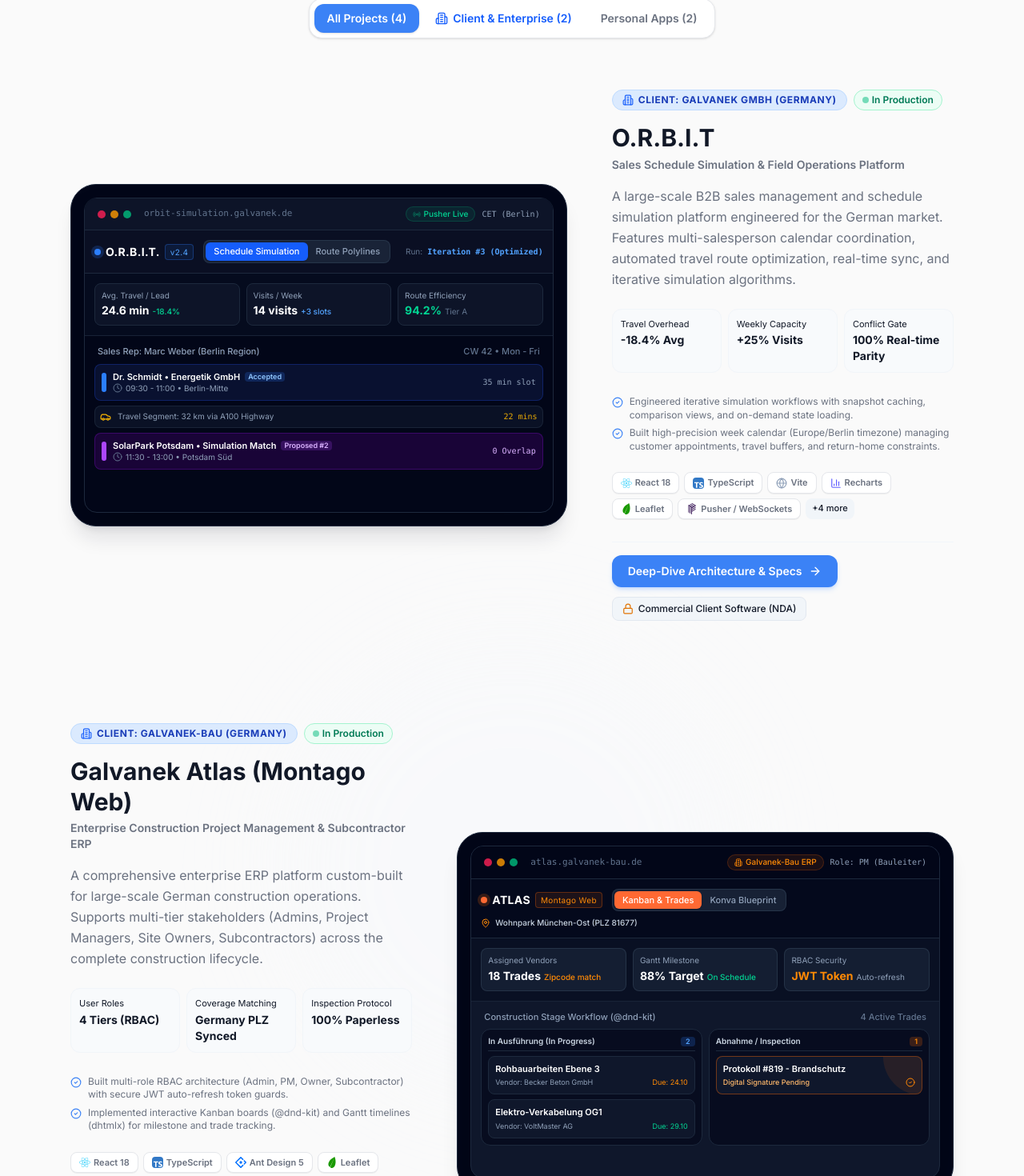
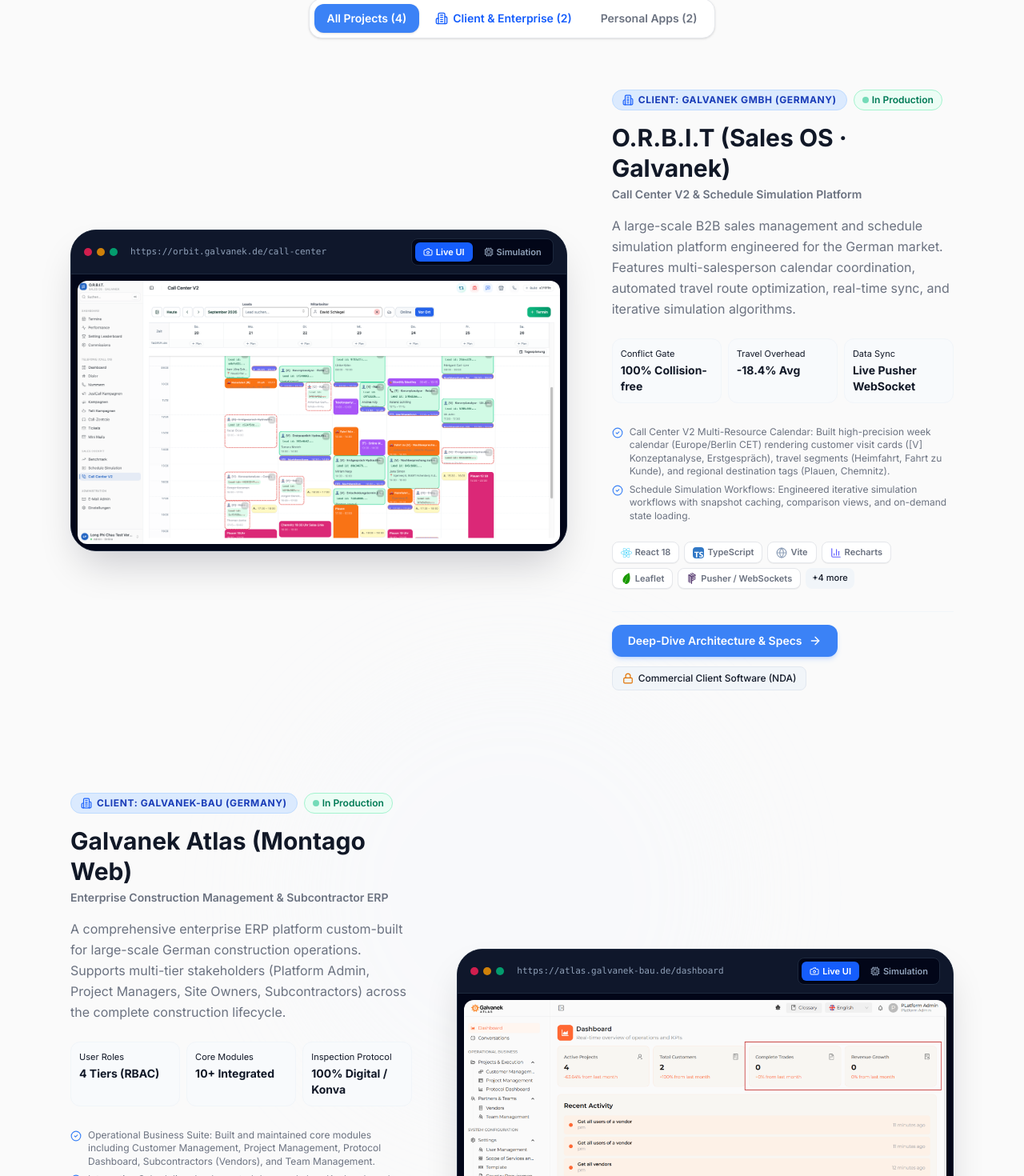
Before and after one commit to Vileyy/viley-portfolio, a React (Vite) app: page / in a window 1280 px wide. Shown: the part 4560-6030 px from the top of the page at 80% size. Built offline with nearby package versions, Linux system fonts and the light colour scheme.

Commit message:
feat: integrate real production screenshots and interactive toggle for Orbit and Atlas

```diff
--- a/src/components/sections/Projects.tsx
+++ b/src/components/sections/Projects.tsx
@@ -18,7 +18,10 @@ import {
   ShieldCheck,
   TestTube,
   ArrowRight,
-  CheckCircle2
+  CheckCircle2,
+  Maximize2,
+  Camera,
+  Cpu
 } from 'lucide-react';
 import type { Project, ProjectCategory } from '../../types';
 
@@ -40,6 +43,8 @@ import { TbBrandReactNative } from 'react-icons/tb';
 
 import haloraCosmeticImg from '../../assets/halora_cosmetic.png';
 import haloraCosmeticWebImg from '../../assets/halora_cosmetic_web.png';
+import orbitImg from '../../assets/orbit_galvanek.png';
+import atlasImg from '../../assets/atlas_galvanek.png';
 import { ProjectMockup } from './ProjectMockup';
 import { ProjectDetailModal } from './ProjectDetailModal';
 
@@ -73,32 +78,41 @@ const getTechIcon = (tech: string) => {
 export const Projects: React.FC = () => {
   const [selectedCategory, setSelectedCategory] = useState<ProjectCategory>('all');
   const [activeModalProject, setActiveModalProject] = useState<Project | null>(null);
+  const [activeViews, setActiveViews] = useState<Record<string, 'screenshot' | 'interactive'>>({
+    orbit: 'screenshot',
+    atlas: 'screenshot'
+  });
+
+  const toggleView = (projectId: string, view: 'screenshot' | 'interactive') => {
+    setActiveViews(prev => ({ ...prev, [projectId]: view }));
+  };
 
   const projects: Project[] = [
     {
       id: 'orbit',
-      title: 'O.R.B.I.T',
-      subtitle: 'Sales Schedule Simulation & Field Operations Platform',
+      title: 'O.R.B.I.T (Sales OS · Galvanek)',
+      subtitle: 'Call Center V2 & Schedule Simulation Platform',
       category: 'client',
       clientName: 'Galvanek GmbH (Germany)',
       companyName: 'AutoMate Solutions',
-      role: 'Frontend Developer (Owner of Schedule Simulation Module)',
+      role: 'Frontend Developer (Schedule Simulation & Call Center V2)',
       period: '2025 - Present',
       description: 'A large-scale B2B sales management and schedule simulation platform engineered for the German market. Features multi-salesperson calendar coordination, automated travel route optimization, real-time sync, and iterative simulation algorithms.',
-      longDescription: 'Independently owned and developed the Schedule Simulation module, enabling dispatchers to simulate, optimize, and analyze customer visit itineraries with zero overlap and minimal travel overhead.',
+      longDescription: 'Owned and developed the Schedule Simulation engine and Call Center V2 calendar, enabling sales dispatchers to model visit itineraries with zero overlap, automated travel segments, and minimal travel overhead.',
       highlights: [
-        'Engineered iterative simulation workflows with snapshot caching, comparison views, and on-demand state loading.',
-        'Built high-precision week calendar (Europe/Berlin timezone) managing customer appointments, travel buffers, and return-home constraints.',
-        'Integrated Leaflet map polylines for real-time route visualization synchronized with calendar state.',
-        'Developed derived KPI dashboards using Recharts (average travel per lead, visits per week, efficiency ratio).',
-        'Integrated real-time synchronization via Pusher WebSockets and built comprehensive E2E test suites with Playwright & Bun test.'
+        'Call Center V2 Multi-Resource Calendar: Built high-precision week calendar (Europe/Berlin CET) rendering customer visit cards ([V] Konzeptanalyse, Erstgespräch), travel segments (Heimfahrt, Fahrt zu Kunde), and regional destination tags (Plauen, Chemnitz).',
+        'Schedule Simulation Workflows: Engineered iterative simulation workflows with snapshot caching, comparison views, and on-demand state loading.',
+        'Geospatial & Route Polylines: Integrated Leaflet map polylines for real-time route visualization synchronized with calendar state.',
+        'Derived Analytics & KPI Dashboards: Developed KPI dashboards using Recharts (average travel per lead, visits per week, efficiency ratio).',
+        'Real-time Sync & Testing: Integrated Pusher WebSockets for instant multi-user state synchronization and built comprehensive E2E test suites with Playwright & Bun test.'
       ],
       metrics: [
+        { label: 'Conflict Gate', value: '100% Collision-free' },
         { label: 'Travel Overhead', value: '-18.4% Avg' },
-        { label: 'Weekly Capacity', value: '+25% Visits' },
-        { label: 'Conflict Gate', value: '100% Real-time Parity' }
+        { label: 'Data Sync', value: 'Live Pusher WebSocket' }
       ],
       technologies: ['React 18', 'TypeScript', 'Vite', 'Recharts', 'Leaflet', 'Pusher / WebSockets', 'FullCalendar', 'TanStack Query', 'Playwright', 'Bun test'],
+      imageUrl: orbitImg,
       mockupType: 'orbit',
       confidential: true,
       featured: true
@@ -106,27 +120,28 @@ export const Projects: React.FC = () => {
     {
       id: 'atlas',
       title: 'Galvanek Atlas (Montago Web)',
-      subtitle: 'Enterprise Construction Project Management & Subcontractor ERP',
+      subtitle: 'Enterprise Construction Management & Subcontractor ERP',
       category: 'client',
       clientName: 'Galvanek-Bau (Germany)',
       companyName: 'AutoMate Solutions',
       role: 'Frontend Developer',
       period: '2025 - Present',
-      description: 'A comprehensive enterprise ERP platform custom-built for large-scale German construction operations. Supports multi-tier stakeholders (Admins, Project Managers, Site Owners, Subcontractors) across the complete construction lifecycle.',
-      longDescription: 'Engineered core workflows including subcontractor assignment, site management, dynamic inspection reports, and architectural blueprint markup.',
+      description: 'A comprehensive enterprise ERP platform custom-built for large-scale German construction operations. Supports multi-tier stakeholders (Platform Admin, Project Managers, Site Owners, Subcontractors) across the complete construction lifecycle.',
+      longDescription: 'Engineered core operational workflows including subcontractor vendor assignment, site management, dynamic inspection reports, and architectural blueprint markup.',
       highlights: [
-        'Built multi-role RBAC architecture (Admin, PM, Owner, Subcontractor) with secure JWT auto-refresh token guards.',
-        'Implemented interactive Kanban boards (@dnd-kit) and Gantt timelines (dhtmlx) for milestone and trade tracking.',
-        'Developed architectural blueprint defect annotation tool using Konva canvas for on-site protocol inspections.',
-        'Integrated geospatial maps with Germany 5-digit postcode (PLZ) database for subcontractor radius assignment.',
-        'Built complex multi-step report builders, digital signature verification, and real-time status push via Pusher.'
+        'Operational Business Suite: Built and maintained core modules including Customer Management, Project Management, Protocol Dashboard, Subcontractors (Vendors), and Team Management.',
+        'Interactive Scheduling: Implemented drag-and-drop Kanban boards (@dnd-kit) and interactive Gantt charts (dhtmlx) for milestone and trade tracking.',
+        'Architectural Blueprint Markup: Developed defect inspection annotation tool using Konva canvas for on-site protocol inspections directly on architectural plans.',
+        'Geospatial Vendor Matching: Integrated Leaflet maps with Germany 5-digit postcode (PLZ) database for subcontractor radius assignment.',
+        'System Settings & Live Audit Feed: Built User Management with RBAC, Service Catalog, and real-time operational Activity Logs tracking all vendor actions.'
       ],
       metrics: [
         { label: 'User Roles', value: '4 Tiers (RBAC)' },
-        { label: 'Coverage Matching', value: 'Germany PLZ Synced' },
-        { label: 'Inspection Protocol', value: '100% Paperless' }
+        { label: 'Core Modules', value: '10+ Integrated' },
+        { label: 'Inspection Protocol', value: '100% Digital / Konva' }
       ],
       technologies: ['React 18', 'TypeScript', 'Ant Design 5', 'Leaflet', 'Konva (Canvas)', 'DHTMLX Gantt', '@dnd-kit', 'Pusher WebSockets', 'JWT / RBAC'],
+      imageUrl: atlasImg,
       mockupType: 'atlas',
       confidential: true,
       featured: true
@@ -254,6 +269,7 @@ export const Projects: React.FC = () => {
             const isEven = index % 2 === 0;
             const isClientProject = project.category === 'client';
             const isMobileApp = project.technologies.includes('React Native (Expo)');
+            const currentView = activeViews[project.id] || 'screenshot';
 
             return (
               <motion.div
@@ -268,12 +284,79 @@ export const Projects: React.FC = () => {
                     transition={{ duration: 0.3 }}
                     className={`relative overflow-hidden rounded-[2rem] border transition-all duration-300 ${
                       isClientProject
-                        ? 'border-slate-800 bg-slate-950 p-2 sm:p-4 shadow-xl shadow-slate-900/10'
+                        ? 'border-slate-800 bg-slate-950 shadow-2xl shadow-slate-950/20'
                         : 'border-border-custom bg-gradient-to-tr from-slate-50 to-blue-50/30 p-8 md:p-12 shadow-sm group-hover:shadow-md'
                     }`}
                   >
-                    {isClientProject && (project.mockupType === 'orbit' || project.mockupType === 'atlas') ? (
-                      <ProjectMockup type={project.mockupType} />
+                    {isClientProject ? (
+                      <div className="flex flex-col w-full">
+                        {/* macOS Browser Chrome Topbar with View Toggle */}
+                        <div className="bg-slate-900 px-4 py-2.5 border-b border-slate-800 flex items-center justify-between">
+                          <div className="flex items-center gap-2">
+                            <div className="flex gap-1.5">
+                              <div className="w-2.5 h-2.5 rounded-full bg-rose-500/80" />
+                              <div className="w-2.5 h-2.5 rounded-full bg-amber-500/80" />
+                              <div className="w-2.5 h-2.5 rounded-full bg-emerald-500/80" />
+                            </div>
+                            <span className="text-slate-400 font-mono text-[11px] ml-2 hidden sm:inline">
+                              {project.id === 'orbit' ? 'https://orbit.galvanek.de/call-center' : 'https://atlas.galvanek-bau.de/dashboard'}
+                            </span>
+                          </div>
+
+                          {/* Switcher: Live Screenshot vs Interactive UI */}
+                          <div className="flex items-center gap-1 bg-slate-950 p-1 rounded-lg border border-slate-800">
+                            <button
+                              onClick={() => toggleView(project.id, 'screenshot')}
+                              className={`inline-flex items-center gap-1 px-2.5 py-1 rounded-md text-[11px] font-semibold transition-all cursor-pointer ${
+                                currentView === 'screenshot'
+                                  ? 'bg-blue-600 text-white shadow'
+                                  : 'text-slate-400 hover:text-white'
+                              }`}
+                            >
+                              <Camera className="w-3 h-3" />
+                              <span>Live UI</span>
+                            </button>
+                            <button
+                              onClick={() => toggleView(project.id, 'interactive')}
+                              className={`inline-flex items-center gap-1 px-2.5 py-1 rounded-md text-[11px] font-semibold transition-all cursor-pointer ${
+                                currentView === 'interactive'
+                                  ? 'bg-blue-600 text-white shadow'
+                                  : 'text-slate-400 hover:text-white'
+                              }`}
+                            >
+                              <Cpu className="w-3 h-3" />
+                              <span>Simulation</span>
+                            </button>
+                          </div>
+                        </div>
+
+                        {/* View Content */}
+                        <div className="relative">
+                          {currentView === 'screenshot' && project.imageUrl ? (
+                            <div
+                              onClick={() => setActiveModalProject(project)}
+                              className="relative cursor-pointer group/screenshot overflow-hidden bg-slate-950 flex items-center justify-center p-2"
+                            >
+                              <img
+                                src={project.imageUrl}
+                                alt={`${project.title} Production Interface`}
+                                className="w-full h-auto object-cover rounded-xl transition-transform duration-500 group-hover/screenshot:scale-[1.01]"
+                              />
+                              <div className="absolute inset-0 bg-slate-950/20 opacity-0 group-hover/screenshot:opacity-100 transition-opacity duration-300 flex items-center justify-center">
+                                <span className="inline-flex items-center gap-2 px-4 py-2 rounded-xl bg-slate-900/90 text-white text-xs font-semibold backdrop-blur-md shadow-lg border border-white/20">
+                                  <Maximize2 className="w-3.5 h-3.5" /> Click to Enlarge & View Specs
+                                </span>
+                              </div>
+                            </div>
+                          ) : (
+                            <div className="p-2 sm:p-3">
+                              {project.mockupType === 'orbit' || project.mockupType === 'atlas' ? (
+                                <ProjectMockup type={project.mockupType} />
+                              ) : null}
+                            </div>
+                          )}
+                        </div>
+                      </div>
                     ) : (
                       <img
                         src={project.imageUrl}
```
Also changed, not shown: src/components/sections/ProjectDetailModal.tsx (+22 -0 lines), src/assets/atlas_galvanek.png (added), src/assets/orbit_galvanek.png (added).
